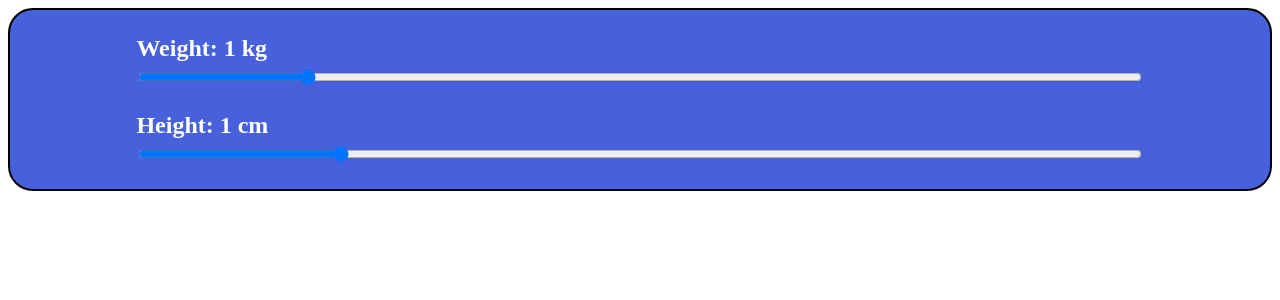
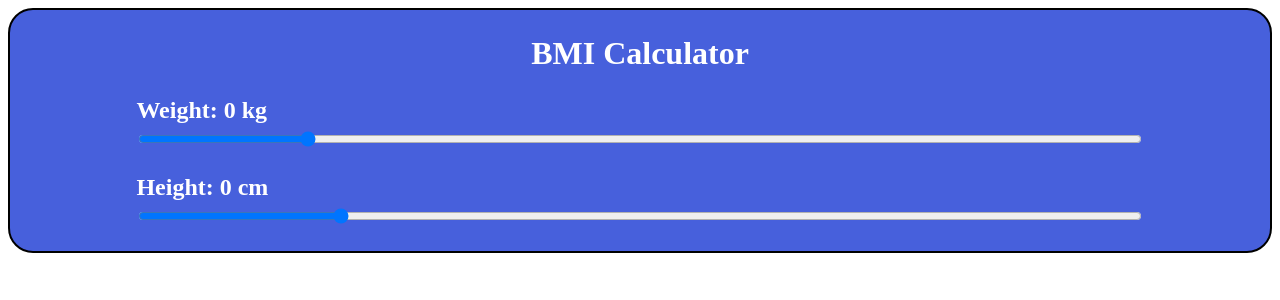
Before and after one commit to ArminasAcas/React-BMI-calculator, a React (Vite) app: page / in a window 1280 px wide. Shown: the top 300 px of the page. Built offline with nearby package versions, Linux system fonts and the light colour scheme.

Commit message:
added BMI calculation and result display

```diff
--- a/src/components/CalculatorComponent.tsx
+++ b/src/components/CalculatorComponent.tsx
@@ -4,16 +4,21 @@ import "../css/CalculatorComponent.css"
 import { useState } from "react"
 
 export default function Calculator() {
-    const [weight, setWeight] = useState(1);
-    const [height, setHeight] = useState(1);
+    const [weight, setWeight] = useState(0);
+    const [height, setHeight] = useState(0);
     let weightLabel = "Weight: " + weight + " kg";
     let heightLabel = "Height: " + height + " cm";
 
+    function calculateBMI() {
+        return Number((weight / Math.pow(height/100,2)).toFixed(2));
+    }
+
     return (
         <div className="calculator">
-             <Slider label={weightLabel} minValue={1} maxValue={300} sliderID="weight"/>
-             <Slider label={heightLabel} minValue={1} maxValue={250} sliderID="height"/>
-            <CalculatorResult/>
+            <span className="calculator__header">BMI Calculator</span>
+             <Slider label={weightLabel} minValue={1} maxValue={300} sliderID="weight" setState={setWeight} />
+             <Slider label={heightLabel} minValue={1} maxValue={250} sliderID="height" setState={setHeight}/>
+            <CalculatorResult bmiValue={calculateBMI()}/>
         </div>
     )
 }
--- a/src/components/CalculatorResultComponent.tsx
+++ b/src/components/CalculatorResultComponent.tsx
@@ -1,8 +1,21 @@
-export default function CalculatorResult() {
+import "../css/CalculatorResult.css"
 
+interface props {
+    bmiValue: number
+}
+
+export default function CalculatorResult(props: props) {
+
+    let bmiStatus = "";
+
+    if (props.bmiValue <= 16.5) bmiStatus = "Severely Underweight";
+    else if (props.bmiValue > 16.5 &&props.bmiValue <= 18.5) bmiStatus = "Underweight";
+    else if (props.bmiValue > 18.5 &&props.bmiValue <= 25) bmiStatus = "Normal";
+    else if (props.bmiValue > 25 &&props.bmiValue <= 30) bmiStatus = "Overweight";
+    else bmiStatus = "Obese";
+
+    if (props.bmiValue > 0 && props.bmiValue != Infinity)
     return (
-        <>
-
-        </>
+            <span className="bmi-result">{"Your BMI is " + props.bmiValue + " (" + bmiStatus + ")"}</span>
     )
 }
--- a/src/components/SliderComponent.tsx
+++ b/src/components/SliderComponent.tsx
@@ -1,17 +1,24 @@
+import { Dispatch, SetStateAction } from "react"
 import "../css/SliderComponent.css"
 
 interface sliderProps {
     label: string,
     minValue: number,
     maxValue: number,
-    sliderID: string
+    sliderID: string,
+    setState: Dispatch<SetStateAction<number>>
 }
 
 export default function Slider(props: sliderProps) {
+
+    function onChangeHandle(event: React.ChangeEvent<HTMLInputElement>) {
+        props.setState(parseInt(event.target.value));
+    }
+
     return (
         <div className="slider">
             <label className="slider__label">{props.label}</label>
-            <input type="range" min={props.minValue} max={props.maxValue} id={props.sliderID}></input>
+            <input type="range" min={props.minValue} max={props.maxValue} id={props.sliderID} onChange={onChangeHandle}></input>
         </div>
     )
 }
--- a/src/css/CalculatorComponent.css
+++ b/src/css/CalculatorComponent.css
@@ -8,3 +8,9 @@
     background-color: rgb(71, 96, 220);
     color: white;
 }
+
+.calculator__header {
+    font-size: xx-large;
+    font-weight: bold;
+    text-align: center;
+}
--- /dev/null
+++ b/src/css/CalculatorResult.css
@@ -0,0 +1,10 @@
+.bmi-result {
+    border: solid 2px;
+    background-color: white;
+    color: black;
+    font-size: x-large;
+    font-weight: bold;
+    border-radius: 10px;
+    margin: auto;
+    padding: 20px 30px 20px 30px;
+}
```
